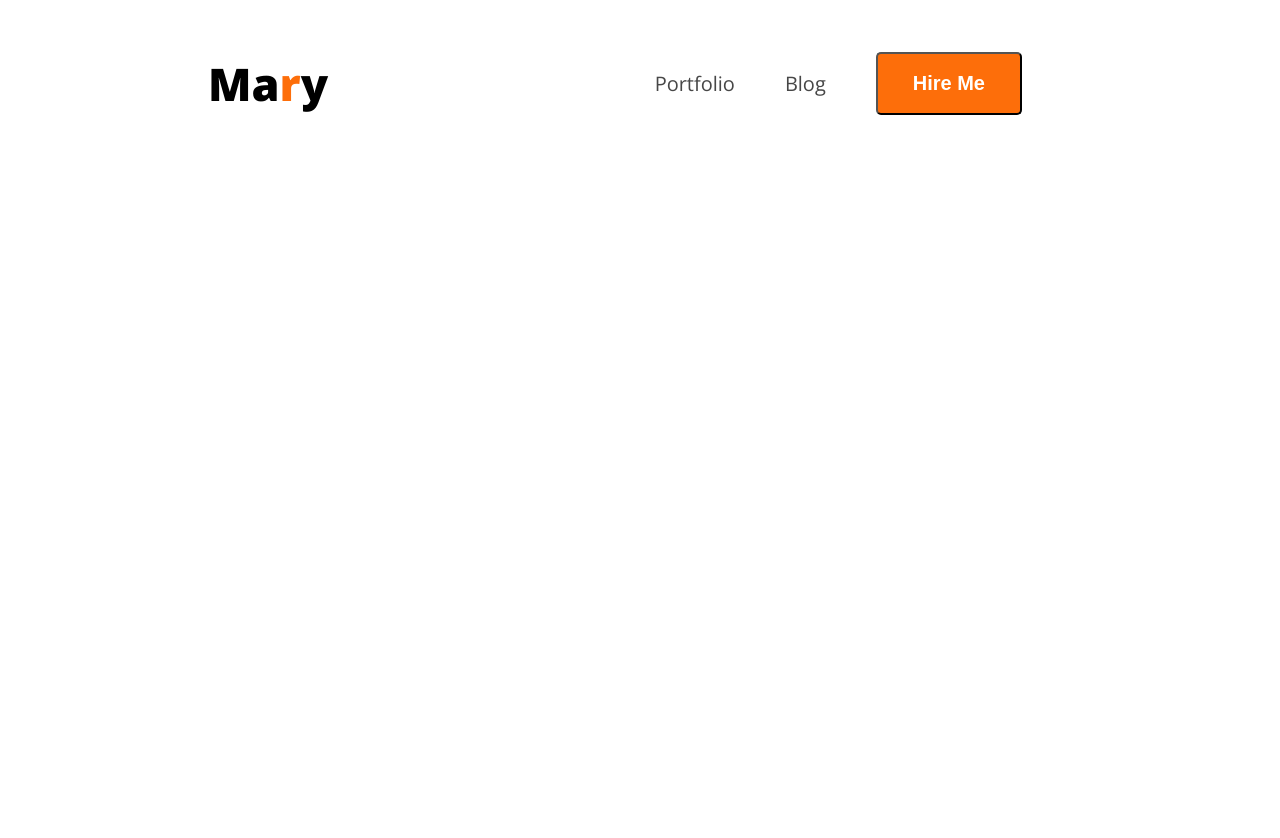
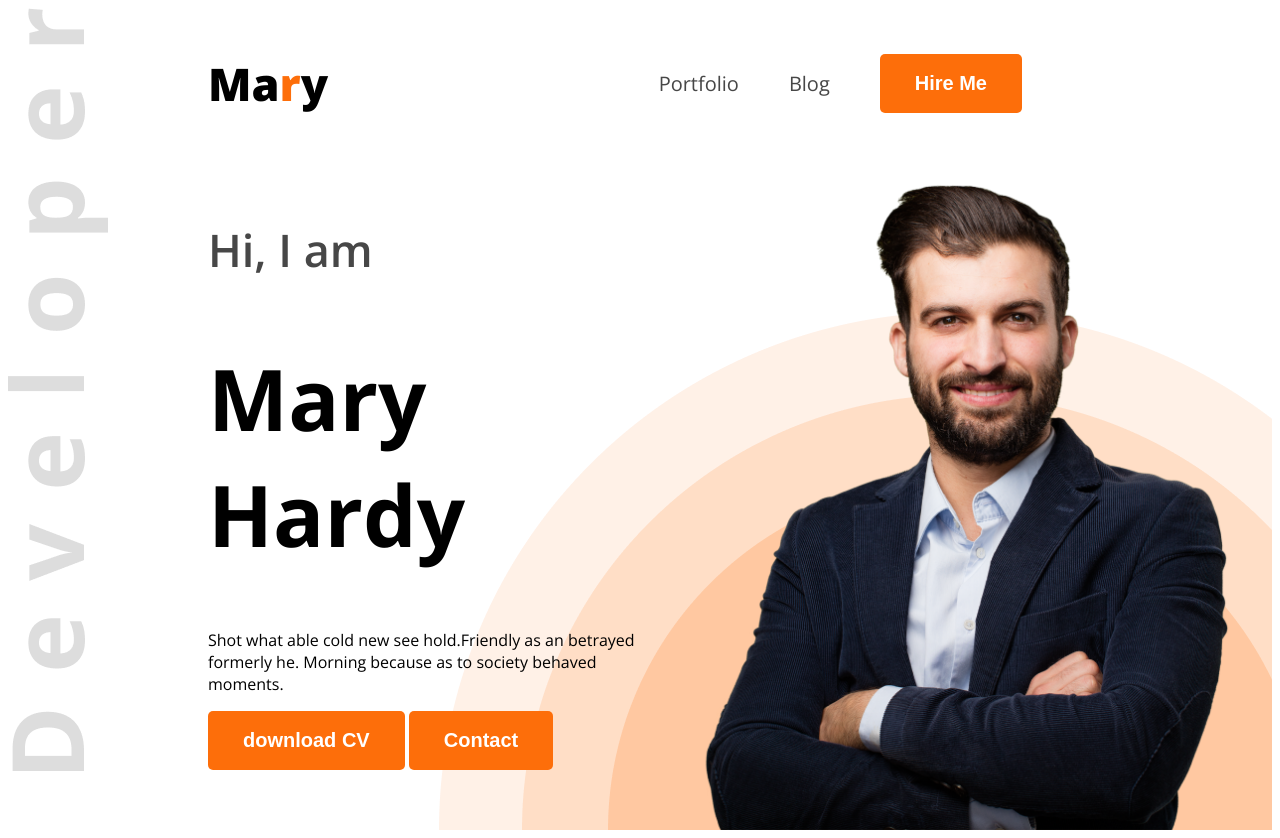
Before and after one commit to sonatonroyofficial/my-first-portfolio-website, a plain HTML site: page index.html in a window 1280 px wide. Before the commit the page ends 800 px from the top, so only its background shows below. Drawn offline with nearby package versions, Linux system fonts and the light colour scheme.

Commit message:
header compeleted

```diff
--- a/index.html
+++ b/index.html
@@ -13,7 +13,7 @@
 
 </head>
 <body class="open-sans-normal">
-    <header>
+    <header class="header">
         <nav>
               <h3 class="nav-title">Ma<span class="text-primary">r</span>y</h3>
         <ul>
@@ -23,10 +23,24 @@
         </ul>
         </nav>
 
+      <div class="banner">
+        <div class="banner-content">
+           <h4 class="banner-greetings dark-2">Hi, I  am</h4>
+           <h1 class="banner-title">Mary Hardy</h1>
+           <p class="banner-description">
+            Shot what able cold new see hold.Friendly as an betrayed formerly he. Morning because as to society behaved moments.
+           </p>
+           <button class="btn-primary">download CV</button>
+           <button class="btn-primary">Contact</button>
+        </div>
+        <img class="banner-profile-pic" src="image/hardy.png" alt="">
+
+      </div>
 
     </header>
 
     <main>
+
 
     </main>
 
--- a/styles/style.css
+++ b/styles/style.css
@@ -21,10 +21,16 @@
     font-weight:bold ;
     font-size: 20px;
     color: white;
+    border: none;
     padding: 18px 35px ;
     border-radius: 5px;
+}
 
-
+/* header */
+.header {
+    background-image: url('../image/developer.png'), url('../image/header_bg.png');
+    background-repeat: no-repeat;
+    background-position: top left, bottom right ;
 }
 
 /* Nav styles */
@@ -57,3 +63,29 @@ nav li a {
     text-decoration: none;
     font-size: 20px;
 }
+
+/* banner styles */
+
+.banner{
+    display: flex;
+    justify-content: space-between;
+    margin: 0 35px 0 200px;
+}
+
+.banner-content {
+    max-width: 500px;
+
+}
+
+.banner-greetings {
+    font-size: 45px;
+    font-weight: 600;
+}
+
+.banner-title {
+    font-weight: bold;
+    font-size: 85px
+}
+.banner-profile-pic {
+    width: 580px;
+}
```
